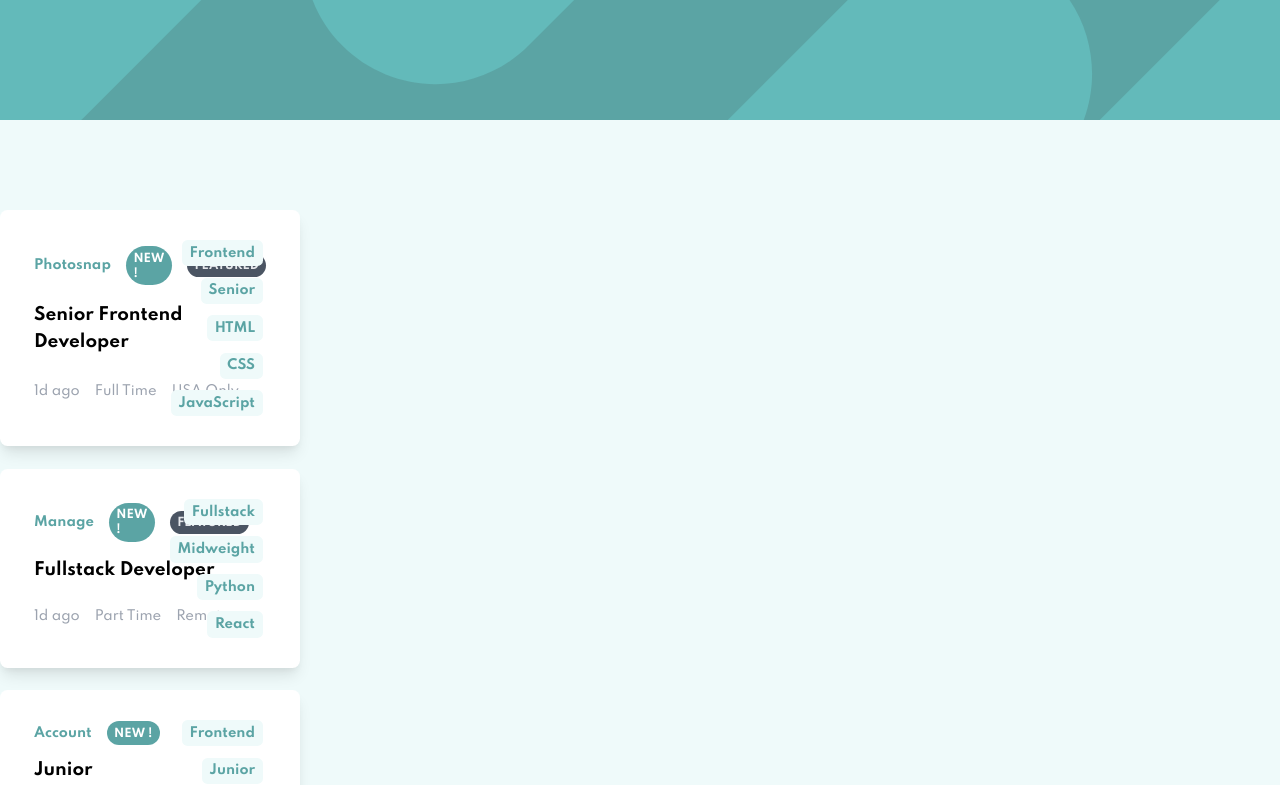
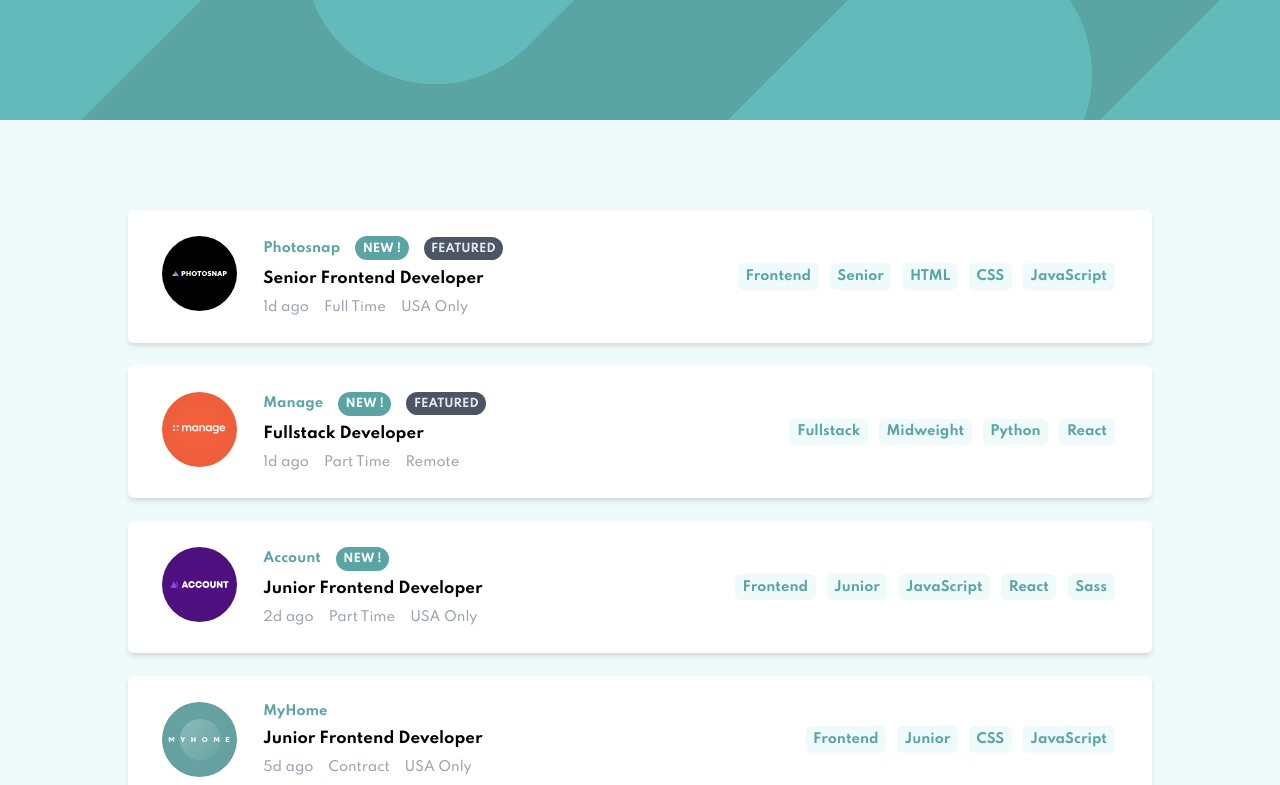
Before and after one commit to radoRandriamahandry/job-listing, a Vue app: page / in a window 1280 px wide. Shown: the top 785 px of the page. Built offline with nearby package versions, Linux system fonts and the light colour scheme.

Commit message:
feat: finish cards style for all screen size

```diff
--- a/src/components/Cards.vue
+++ b/src/components/Cards.vue
@@ -1,5 +1,16 @@
 <template>
-  <div class="relative max-w-xs mx-auto mt-16 lg:mt-24 sm:mx-0">
+  <div
+    class="
+      relative
+      w-4/5
+      min-w-[330px]
+      mx-auto
+      mt-16
+      lg:max-w-screen-lg
+      xl:max-w-screen-xl
+      lg:mt-24
+    "
+  >
     <transition-group
       enter-active-class="duration-200 ease-out"
       enter-from-class="transform opacity-0"
--- a/src/components/CardsItem.vue
+++ b/src/components/CardsItem.vue
@@ -1,14 +1,14 @@
 <template>
   <div
-    class="relative grid w-full px-4 mx-auto mt-5 transition-all duration-100 ease-in transform bg-white border-transparent rounded-lg shadow-lg  lg:mt-0 sm:border-l-4 sm:px-8 sm:grid-rows-none sm:grid-cols-2 py-7 hover:-translate-y-1 hover:shadow-xl hover:border-primary"
+    class="relative grid w-full px-4 mx-auto mt-5 transition-all duration-100 ease-in transform bg-white border-transparent rounded-md shadow-md  lg:mt-0 sm:border-l-4 lg:px-8 lg:grid-rows-none lg:grid-cols-2 py-7 hover:-translate-y-1 hover:shadow-xl hover:border-primary"
   >
     <!-- Only on small screen -->
-    <div class="absolute w-auto h-12 left-4 -top-6 lg:hidden">
+    <div class="absolute w-auto h-12 left-4 -top-6 md:h-14 md:-top-7 lg:hidden">
       <img class="h-full" :src="job.logo" />
     </div>
     <!-- end -->
-    <div class="flex mt-2 lg:mt-0">
-      <div class="hidden w-auto h-20 sm:block">
+    <div class="flex mt-2 lg:gap-7 md:mt-4 lg:mt-0">
+      <div class="hidden w-auto h-20 lg:block">
         <img class="h-full" :src="job.logo" />
       </div>
       <div class="grid gap-4 lg:gap-2">
@@ -38,7 +38,7 @@
             featured
           </div>
         </div>
-        <div class="font-bold text-md md:text-lg">{{ job.position }}</div>
+        <div class="font-bold text-md lg:text-md">{{ job.position }}</div>
         <div class="flex space-x-4 text-sm text-gray-400">
           <span>{{ job.postedAt }}</span>
           <span>{{ job.contract }}</span>
@@ -47,10 +47,10 @@
       </div>
     </div>
     <!-- Only show on small screen -->
-    <div class="w-full h-px my-5 bg-gray-300 md:hidden"></div>
+    <div class="w-full h-px my-5 bg-gray-300 lg:hidden"></div>
     <!-- Filters -->
     <div
-      class="flex flex-wrap items-center gap-4 py-1 text-sm font-semibold  lg:gap-3 sm:px-2 sm:justify-end text-primary"
+      class="flex flex-wrap items-center gap-4 py-1 text-sm font-semibold  lg:gap-3 lg:px-2 lg:justify-end text-primary"
     >
       <span class="filters" @click="addFilters('role', job.role)">{{
         job.role
```
